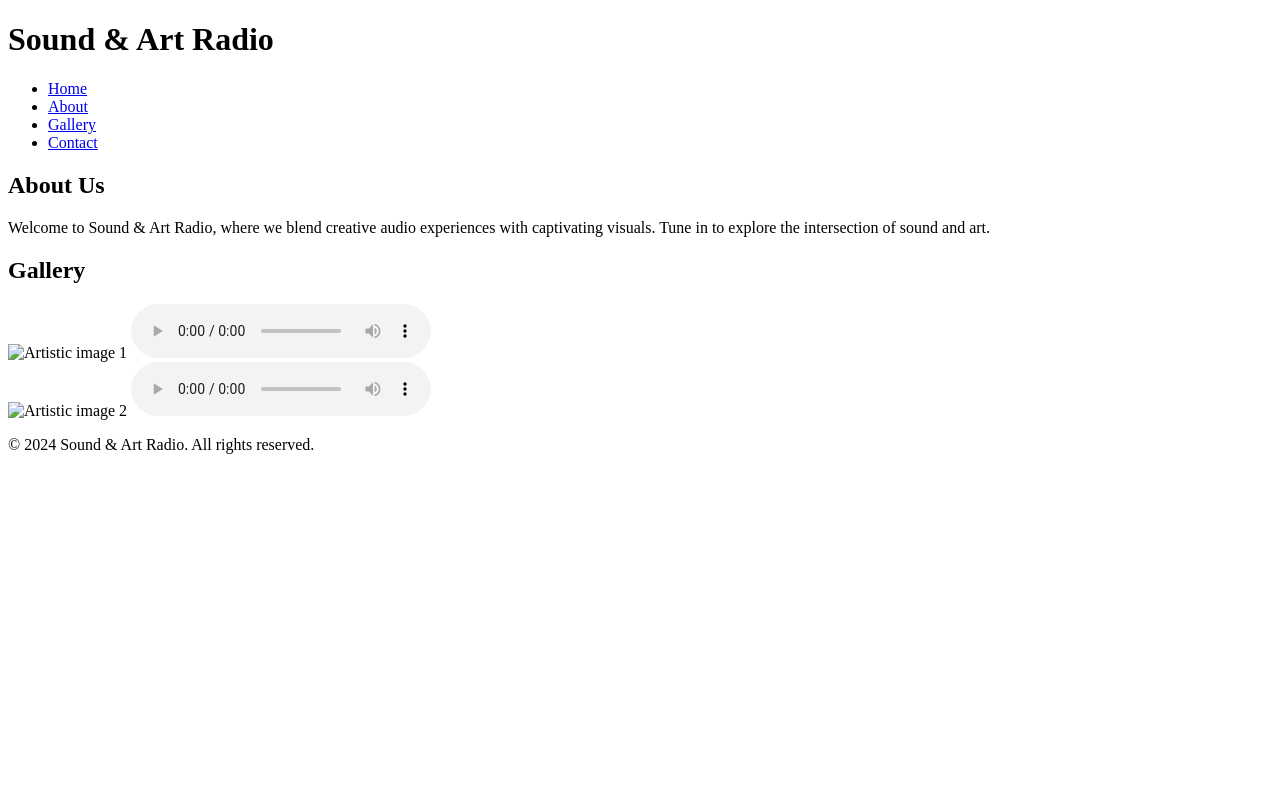
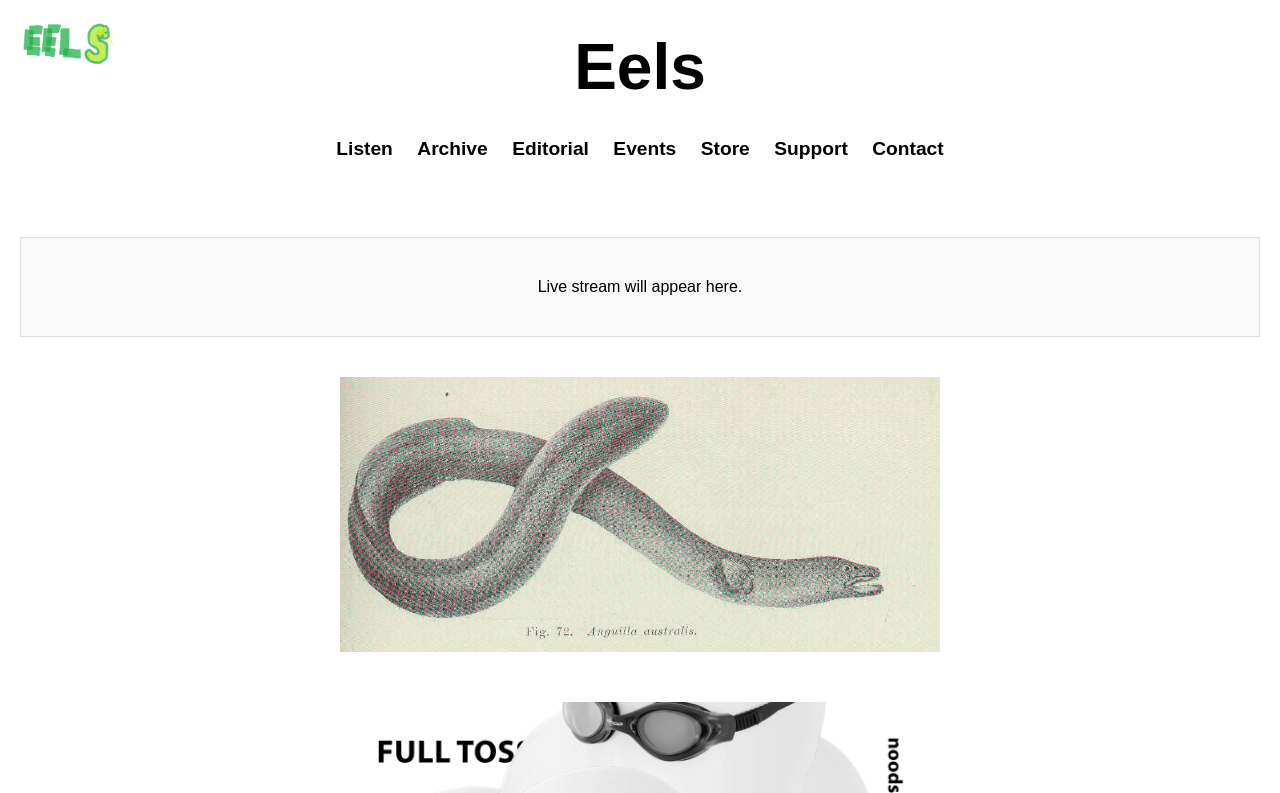
Before and after one commit to geowilso/eels, a plain HTML site: page index.html in a window 1280 px wide. Shown: the top 793 px of the page. Drawn offline with Linux system fonts and the light colour scheme; a web font is replaced by a local one.

Commit message:
assets and updates to css

```diff
--- a/index.html
+++ b/index.html
@@ -4,19 +4,27 @@
     <meta charset="UTF-8">
     <meta name="viewport" content="width=device-width, initial-scale=1.0">
     <meta name="description" content="A simple website for a sound and art radio station.">
-    <title>Sound & Art Radio</title>
+    <title>Eels</title>
     <!-- Link to external CSS file -->
     <link rel="stylesheet" href="style.css">
+    <!-- Import Kindersley Grand Arcade font -->
+    <link href="https://fonts.googleapis.com/css2?family=Kindersley+Grand+Arcade:wght@400;700&display=swap" rel="stylesheet">
+    <!-- Include SoundCloud API -->
+    <script src="https://w.soundcloud.com/player/api.js"></script>
 </head>
 <body>
     <!-- Header Section -->
     <header>
-        <h1>Sound & Art Radio</h1>
+        <img src="assets/logo.png" alt="eels logo" class="logo">
+        <h1>Eels</h1>
         <nav>
             <ul>
-                <li><a href="index.html">Home</a></li>
-                <li><a href="#about">About</a></li>
-                <li><a href="#gallery">Gallery</a></li>
+                <li><a href="#listen">Listen</a></li>
+                <li><a href="#archive">Archive</a></li>
+                <li><a href="#editorial">Editorial</a></li>
+                <li><a href="#events">Events</a></li>
+                <li><a href="#store">Store</a></li>
+                <li><a href="#support">Support</a></li>
                 <li><a href="#contact">Contact</a></li>
             </ul>
         </nav>
@@ -24,34 +32,63 @@
 
     <!-- Main Content Section -->
     <main>
-        <section id="about">
-            <h2>About Us</h2>
-            <p>Welcome to Sound & Art Radio, where we blend creative audio experiences with captivating visuals. Tune in to explore the intersection of sound and art.</p>
+        <section id="live-radio">
+            <!-- Add a placeholder for live radio player -->
+            <div class="radio-player">
+                <!-- Replace with actual live radio player code -->
+                <p>Live stream will appear here.</p>
+            </div>
         </section>
 
         <section id="gallery">
-            <h2>Gallery</h2>
             <div class="gallery-item">
-                <img src="assets/image1.jpg" alt="Artistic image 1">
-                <audio controls>
-                    <source src="assets/audio1.mp3" type="audio/mpeg">
-                    Your browser does not support the audio element.
-                </audio>
+                <a href="https://soundcloud.com/your-soundcloud-link1" target="_blank">
+                    <img src="assets/Anguilla_australis.jpg" alt="Playback image 1" class="hover-play" data-soundcloud-url="https://soundcloud.com/your-soundcloud-link1">
+                </a>
             </div>
             <div class="gallery-item">
-                <img src="assets/image2.jpg" alt="Artistic image 2">
-                <audio controls>
-                    <source src="assets/audio2.mp3" type="audio/mpeg">
-                    Your browser does not support the audio element.
-                </audio>
+                <a href="https://soundcloud.com/your-soundcloud-link2" target="_blank">
+                    <img src="assets/FULLTOSSTHU04.jpg" alt="Playback image 2" class="hover-play" data-soundcloud-url="https://soundcloud.com/your-soundcloud-link2">
+                </a>
+            </div>
+            <div class="gallery-item">
+                <a href="https://soundcloud.com/your-soundcloud-link3" target="_blank">
+                    <img src="assets/istockphoto-1333825964-612x612.jpg" alt="Playback image 3" class="hover-play" data-soundcloud-url="https://soundcloud.com/your-soundcloud-link3">
+                </a>
+            </div>
+            <div class="gallery-item">
+                <a href="https://soundcloud.com/your-soundcloud-link4" target="_blank">
+                    <img src="assets/Muraena helena.jpg" alt="Playback image 4" class="hover-play" data-soundcloud-url="https://soundcloud.com/your-soundcloud-link4">
+                </a>
             </div>
             <!-- Add more items as needed -->
         </section>
     </main>
 
-    <!-- Footer Section -->
-    <footer>
-        <p>&copy; 2024 Sound & Art Radio. All rights reserved.</p>
-    </footer>
+    <!-- Hidden iframe for SoundCloud player -->
+    <iframe id="soundcloud-player" width="100%" height="166" scrolling="no" frameborder="no" allow="autoplay" style="display:none;"></iframe>
+
+    <!-- JavaScript to handle hover sound play -->
+    <script>
+        document.querySelectorAll('.hover-play').forEach(function (image) {
+            image.addEventListener('mouseover', function () {
+                // Get the SoundCloud URL from data attribute
+                var soundCloudURL = image.getAttribute('data-soundcloud-url');
+
+                // Embed the SoundCloud player with the specific track
+                var iframe = document.getElementById('soundcloud-player');
+                iframe.src = "https://w.soundcloud.com/player/?url=" + encodeURIComponent(soundCloudURL) + "&auto_play=true&hide_related=false&show_comments=true&show_user=true&show_reposts=false&visual=true";
+
+                iframe.style.display = 'block';
+            });
+
+            image.addEventListener('mouseout', function () {
+                // Stop the playback when the mouse leaves the image
+                var iframe = document.getElementById('soundcloud-player');
+                iframe.src = "";
+                iframe.style.display = 'none';
+            });
+        });
+    </script>
 </body>
 </html>
--- a/style.css
+++ b/style.css
@@ -0,0 +1,102 @@
+/* style.css */
+body {
+    font-family: 'Kindersley Grand Arcade', sans-serif;
+    margin: 0;
+    padding: 0;
+    line-height: 1.6;
+}
+
+header {
+    position: relative;
+    padding: 1rem;
+    background: #fff; /* White background for the header */
+}
+
+header .logo {
+    position: absolute;
+    top: 1rem;
+    left: 1rem;
+    width: 100px; /* Adjust logo size */
+    height: auto;
+}
+
+header h1 {
+    text-align: center;
+    font-size: 4rem; /* Large font size for the title */
+    margin: 0;
+    transition: transform 0.3s ease; /* Smooth hover transition */
+}
+
+nav {
+    margin-top: 1rem;
+}
+
+nav ul {
+    list-style: none;
+    padding: 0;
+    text-align: center;
+}
+
+nav ul li {
+    display: inline-block;
+    margin: 0 10px;
+}
+
+nav ul li a {
+    text-decoration: none;
+    color: #000; /* Black color for links */
+    font-weight: bold;
+    font-size: 1.2rem; /* Adjust font size for visibility */
+    transition: transform 0.3s ease; /* Smooth hover transition */
+}
+
+
+main {
+    padding: 20px;
+}
+
+#live-radio {
+    margin-bottom: 40px;
+    text-align: center;
+}
+
+#live-radio h2 {
+    transition: transform 0.3s ease; /* Smooth hover transition */
+}
+
+.radio-player {
+    margin-top: 20px;
+    padding: 20px;
+    border: 1px solid #ddd; /* Light border for the radio player area */
+    background: #f9f9f9; /* Light background */
+}
+
+#gallery {
+    display: flex;
+    flex-direction: column;
+    align-items: center; /* Center gallery items horizontally */
+}
+
+.gallery-item {
+    margin-bottom: 20px;
+    text-align: center; /* Center content inside each gallery item */
+}
+.gallery-item img {
+    max-width: 600px; /* Set a maximum width for all images */
+    width: 100%; /* Ensure images take up the full width of the container */
+    height: auto; /* Maintain aspect ratio */
+    display: block;
+    margin-bottom: 30px; /* Space between image and link */
+    transition: transform 0.3s ease; /* Apply transition for both states */
+}
+
+.gallery-item img:hover {
+    transform: scale(1.1); /* Enlarge by 10% on hover */
+}
+
+.gallery-item a {
+    text-decoration: none;
+    color: #007bff; /* Link color */
+    font-weight: bold;
+    transition: transform 0.3s ease; /* Smooth hover transition */
+}
```
Also changed, not shown: assets/Anguilla_australis.jpg (added), assets/FULLTOSSTHU04.jpg (added), assets/Muraena helena.jpg (added), assets/istockphoto-1333825964-612x612.jpg (added), assets/logo.png (added).
